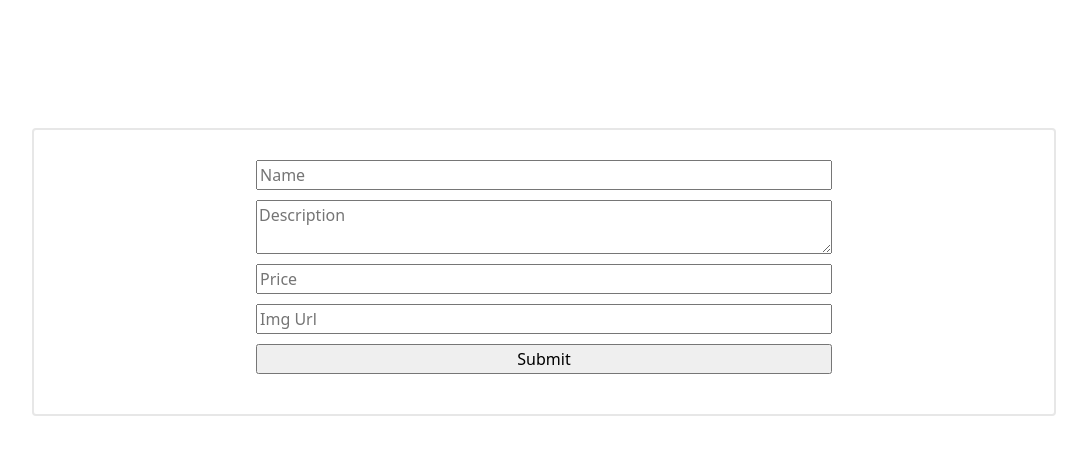
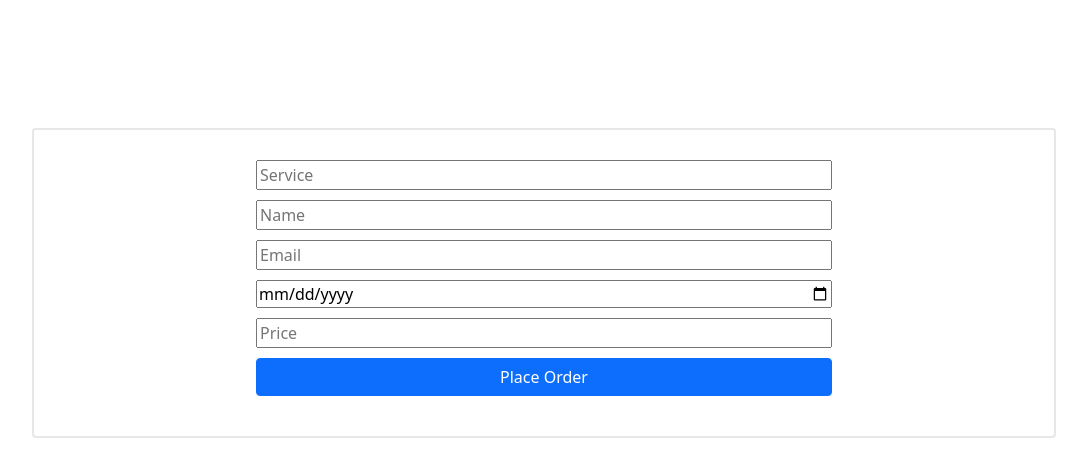
Before and after one commit to Jamil-kawsher1/tour-champ-client-side, a React (Create React App) app: page /placeorder/1 in a window 1280 px wide. Shown: the top 476 px of the page, without its empty margins (96-1183 px from the left). Built offline with nearby package versions, Linux system fonts and the light colour scheme; no server answers.

Commit message:
place order Form Updated

```diff
--- a/src/Component/Order/Order.js
+++ b/src/Component/Order/Order.js
@@ -6,18 +6,20 @@ import { useForm } from "react-hook-form";
 const Order = () => {
     const { user } = useAuth();
     const { register, handleSubmit, watch, formState: { errors } } = useForm();
+    console.log(user);
     const onSubmit = e => {
 
     }
     return (
         <div className="orderform palceorder">
-            <form className="" onSubmit={handleSubmit(onSubmit)}>
-                <input type="text" placeholder="Name" {...register("Name", { required: true, maxLength: 30 })} />
-                <textarea type="text" placeholder="Description" {...register("Description", { required: true, })} />
-                <input type="number" placeholder="Price" {...register("Price", { required: true, maxLength: 12 })} />
-                <input type="text" placeholder="Img Url" {...register("ImgUrl", { required: true })} />
+            <form onSubmit={handleSubmit(onSubmit)}>
+                <input type="text" placeholder="Service" {...register("Service", { required: true })} />
+                <input type="text" placeholder="Name" {...register("Name", { required: true, maxLength: 80 })} value={user.displayName} />
+                <input type="text" placeholder="Email" {...register("Email", { required: true, pattern: /^\S+@\S+$/i })} value={user.email} />
+                <input type="date" placeholder="Time" {...register("Time", { required: true })} />
+                <input type="number" placeholder="Price" {...register("Price", {})} />
 
-                <input type="submit" />
+                <input className="btn btn-primary" type="submit" value="Place Order" />
             </form>
         </div>
     );
```
